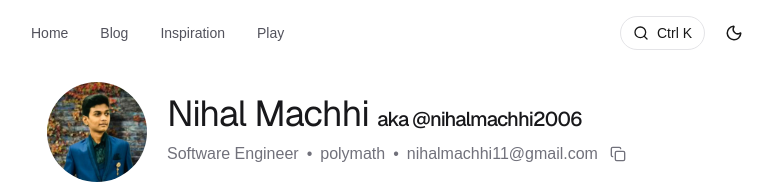
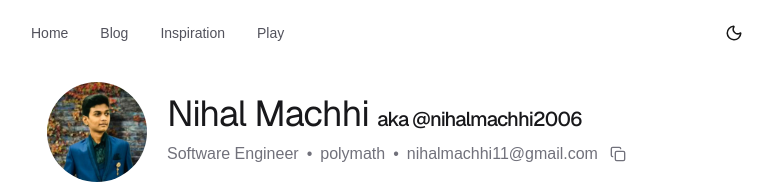
Before and after one commit to nihalmachhi2006/Portfolio, a Next.js app: page / in a window 1280 px wide. Shown: the top 184 px of the page, without its empty margins (249-1022 px from the left). Built offline with nearby package versions, Linux system fonts and the light colour scheme.

Commit message:
Start Building Portfolio

```diff
--- a/src/components/navbar.tsx
+++ b/src/components/navbar.tsx
@@ -22,11 +22,6 @@ export default function Navbar() {
         </nav>
 
         <div className="flex items-center gap-3">
-          <button className="flex items-center gap-2 rounded-full border border-zinc-200 px-3 py-1.5 text-sm">
-            <Search size={16} />
-            <span>Ctrl K</span>
-          </button>
-
           <button className="rounded-full p-2">
             <Moon size={18} />
           </button>
```
